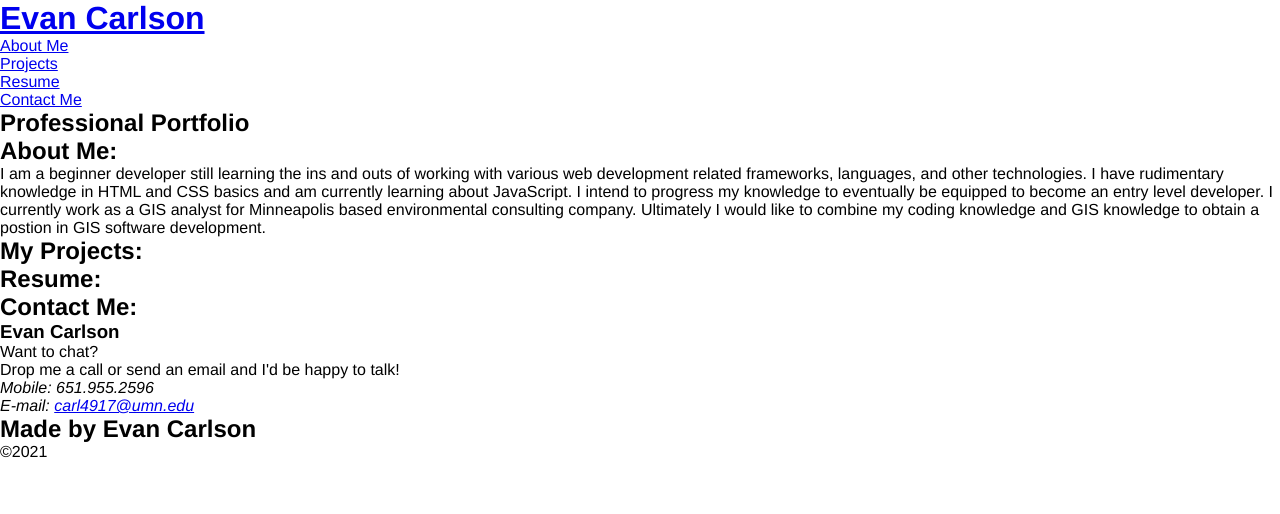
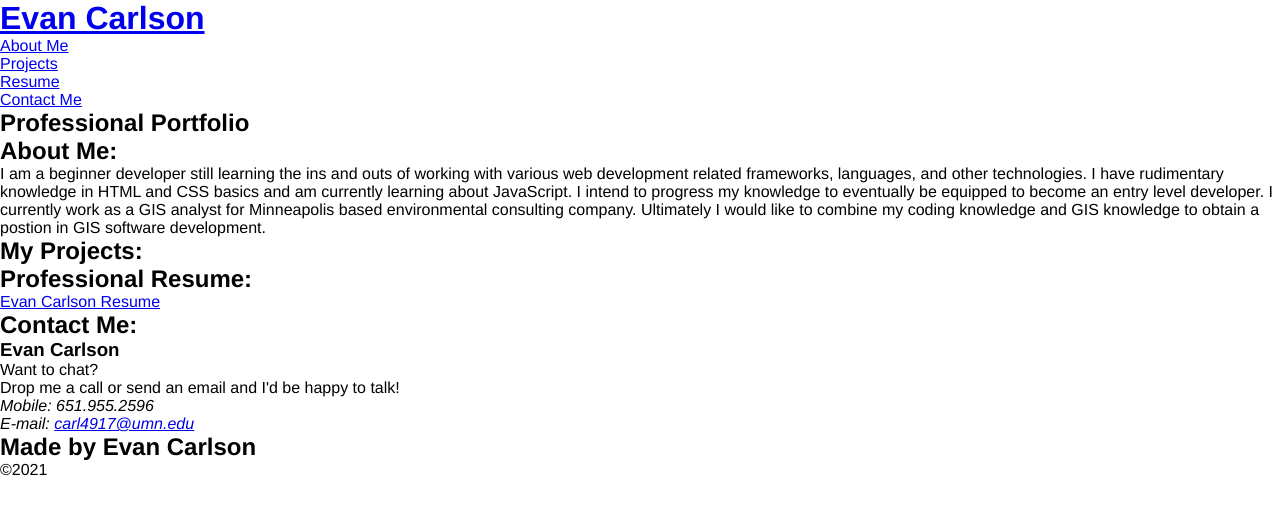
Before and after one commit to epc318/Portfolio, a plain HTML site: page index.html in a window 1280 px wide. Drawn offline with Linux system fonts and the light colour scheme.

Commit message:
adding resume donwload link

```diff
--- a/index.html
+++ b/index.html
@@ -67,8 +67,10 @@
               <!-- "Resume" section -->
     <section id="resume">
         <div class="flex-row">
-         <h2 class="section-title">Resume:</h2>
+         <h2 class="section-title">Professional Resume:</h2>
+         <a href="./Assets/Images/Evan_Carlson_Resume2019.docx" download="Evan Carlson Resume"> Evan Carlson Resume </a>
         </div>
+    </section>
 
               <!-- "Contact Me" section -->
     <section id="contact-me" class="contact">
```
Also changed, not shown: 1 other file.
